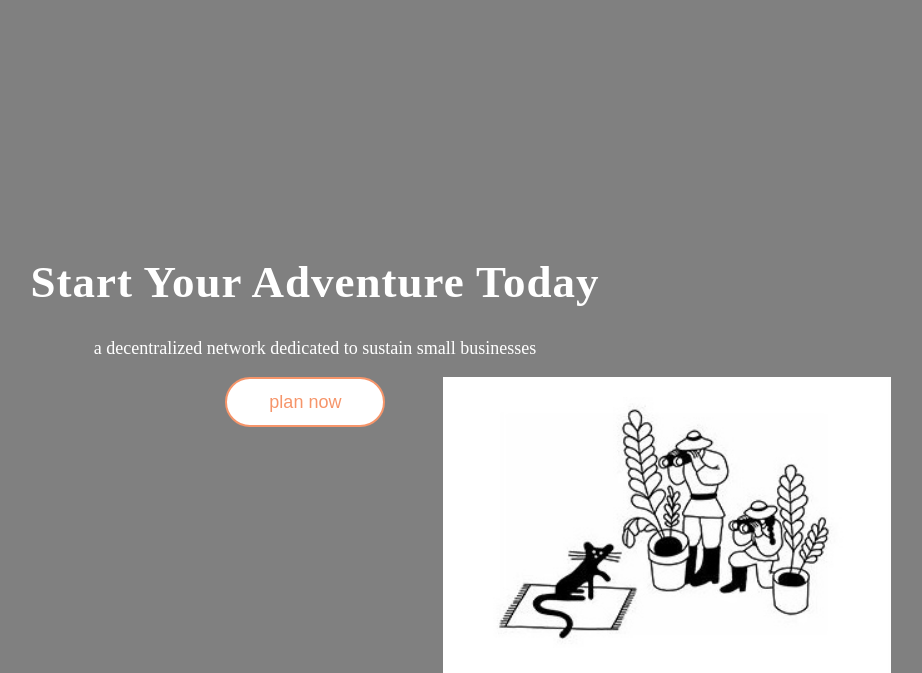
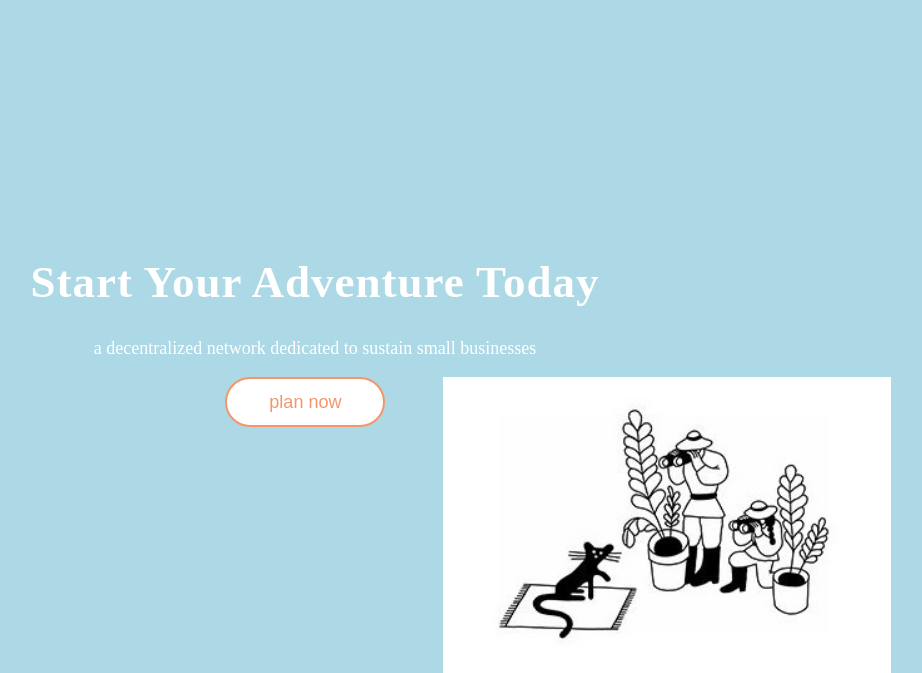
Before and after one commit to rubywtl/local-storm, a PHP site: page / in a window 1280 px wide. Shown: the top 673 px of the page, without its empty margins (325-1247 px from the left). Run offline with PHP 8.4, Linux system fonts and the light colour scheme.

Commit message:
Update style.css

```diff
--- a/style.css
+++ b/style.css
@@ -1,7 +1,7 @@
 body {
   margin: 0;
   padding: 0;
-  background: gray;
+  background: lightblue;
   color: white;
 }
 
```
